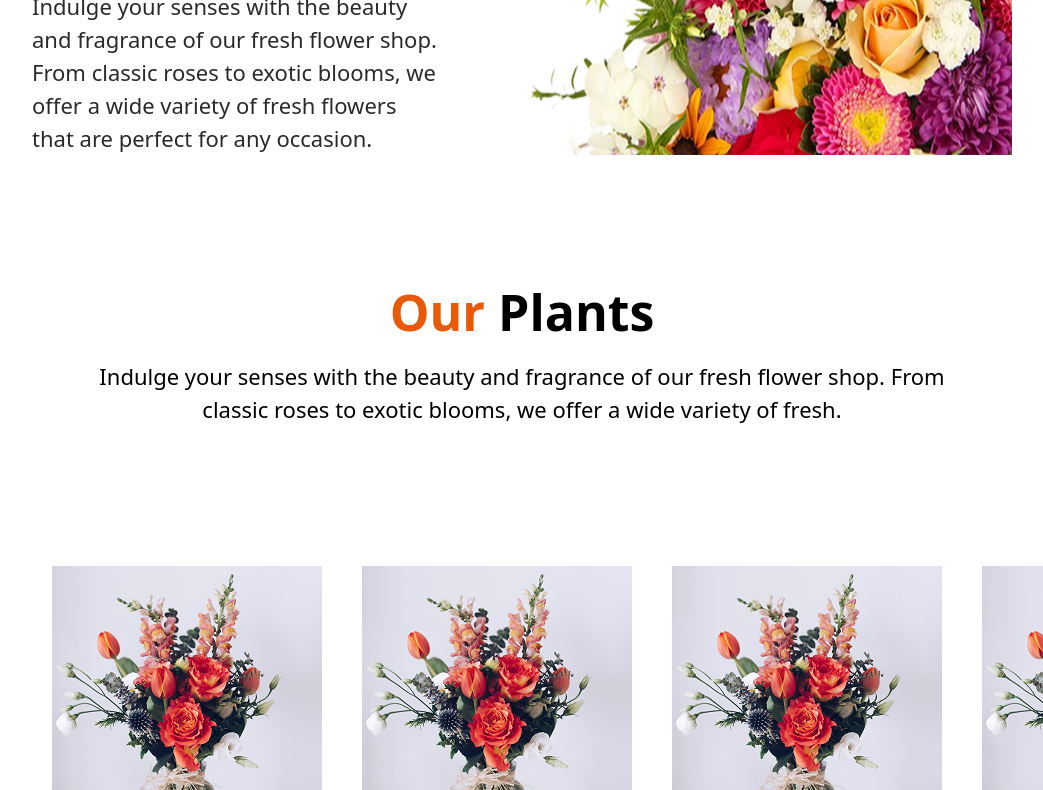
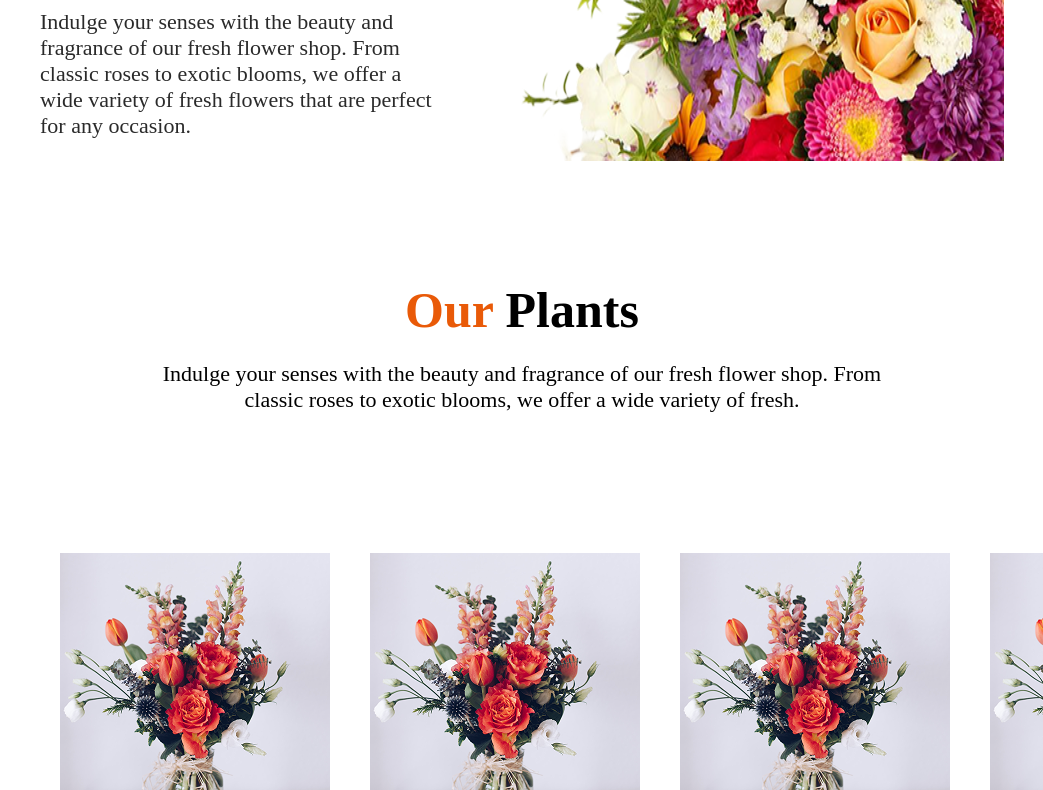
Before and after one commit to shanto-git/Assignment-02, a plain HTML site: page index.html in a window 1280 px wide. Shown: the part 536-1326 px from the top of the page, without its empty margins (118-1161 px from the left). Drawn offline with nearby package versions, Linux system fonts and the light colour scheme.

Commit message:
Assignment-02

```diff
--- a/index.html
+++ b/index.html
@@ -4,7 +4,6 @@
     <meta charset="UTF-8">
     <meta name="viewport" content="width=device-width, initial-scale=1.0">
     <title>Flower market</title>
-    <script src="https://cdn.jsdelivr.net/npm/@tailwindcss/browser@4"></script>
     <link rel="preconnect" href="https://fonts.googleapis.com">
     <link rel="preconnect" href="https://fonts.gstatic.com" crossorigin>
     <link href="https://fonts.googleapis.com/css2?family=Inter:ital,opsz,wght@0,14..32,100..900;1,14..32,100..900&family=Noto+Serif:ital,wght@0,100..900;1,100..900&family=Open+Sans:ital,wght@0,300..800;1,300..800&display=swap" rel="stylesheet">
```
